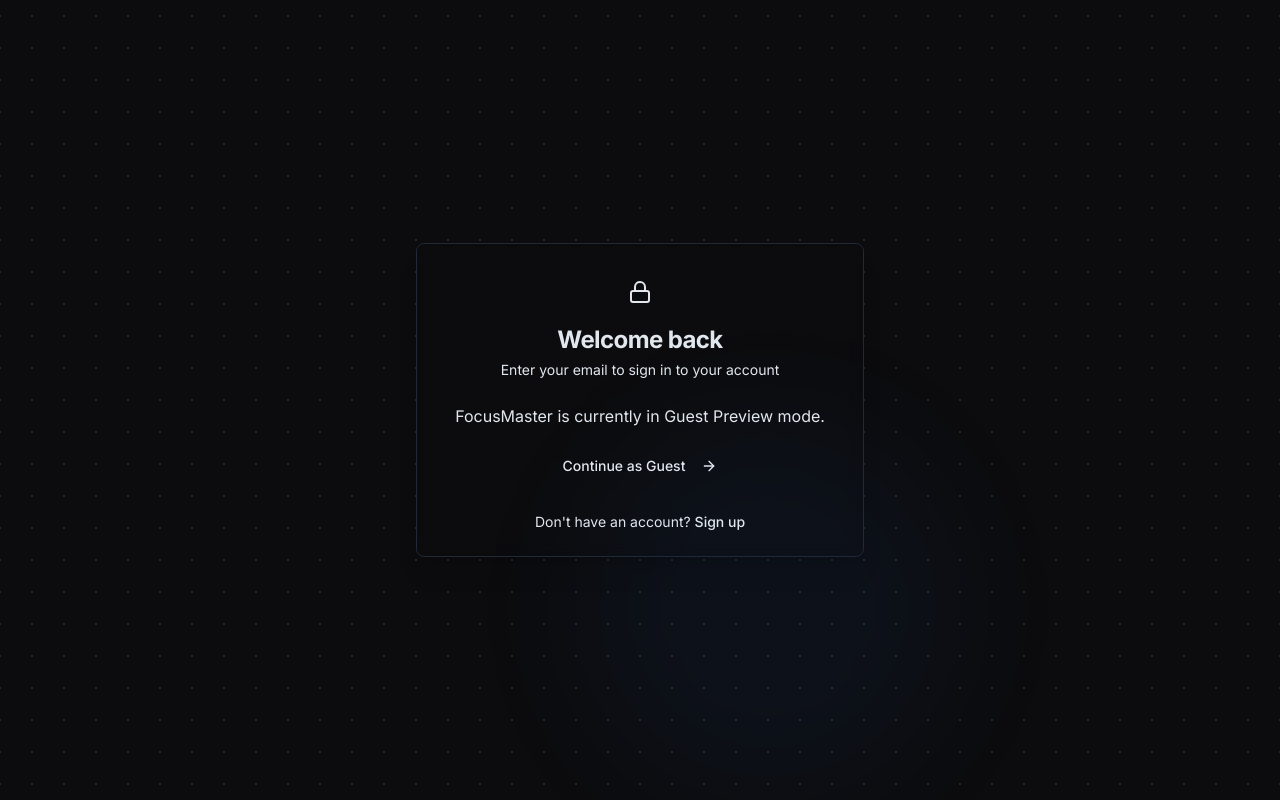
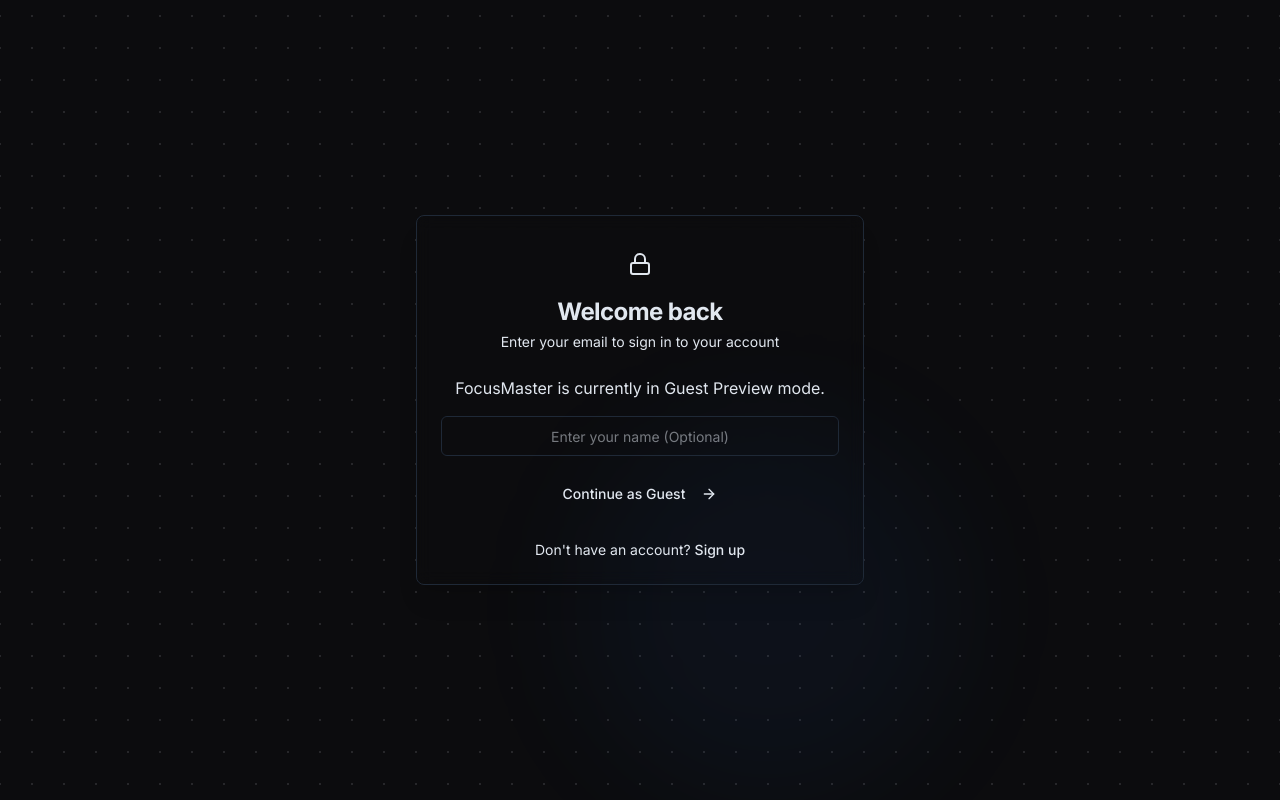
Before and after one commit to codxbrexx/FocusMaster, a React (Vite) app in the folder frontend/: page /login in a window 1280 px wide. Built offline with nearby package versions, Linux system fonts and the light colour scheme; no server answers.

Commit message:
guest mode

```diff
--- a/frontend/src/context/AuthContext.tsx
+++ b/frontend/src/context/AuthContext.tsx
@@ -16,7 +16,7 @@
   login: (email: string, password: string) => Promise<void>;
   register: (name: string, email: string, password: string) => Promise<void>;
   logout: () => void;
-  loginAsGuest: () => Promise<void>;
+  loginAsGuest: (name?: string) => Promise<void>;
 }
 
 const AuthContext = createContext<AuthContextType | undefined>(undefined);
@@ -88,9 +88,9 @@
     toast.success('Logged out');
   };
 
-  const loginAsGuest = async () => {
+  const loginAsGuest = async (name?: string) => {
     try {
-      const { data } = await api.post('/auth/guest');
+      const { data } = await api.post('/auth/guest', { name });
       // Token set in cookie
       localStorage.setItem('isGuest', 'true');
       setUser(data);
--- a/frontend/src/pages/Login.tsx
+++ b/frontend/src/pages/Login.tsx
@@ -1,14 +1,15 @@
-// import { useState } from 'react';
+import { useState } from 'react';
 import { useNavigate, Link } from 'react-router-dom';
 import { useAuth } from '../context/AuthContext';
 import { Button } from '../components/ui/button';
-// // import { Input } from '../components/ui/input';
+import { Input } from '../components/ui/input';
 import { Card, CardContent, CardHeader, CardTitle, CardDescription } from '../components/ui/card';
 import { Lock, ArrowRight } from 'lucide-react';
 // import { Mail, Loader2 } from 'lucide-react';
 // import { toast } from 'sonner';
 
 export function Login() {
+  const [guestName, setGuestName] = useState('');
   //   const [email, setEmail] = useState('');
   //   const [password, setPassword] = useState('');
   //   const [isLoading, setIsLoading] = useState(false);
@@ -95,18 +96,29 @@
               <p>FocusMaster is currently in Guest Preview mode.</p>
             </div>
 
+            <div className="space-y-4">
+              <div className="space-y-2 text-left">
+                <Input
+                  type="text"
+                  placeholder="Enter your name (Optional)"
+                  value={guestName}
+                  onChange={(e) => setGuestName(e.target.value)}
+                  className="text-center"
+                />
+              </div>
+
               <Button
                 type="button"
-              variant="default"
                 className="w-full"
                 size="lg"
                 onClick={() => {
-                loginAsGuest();
+                  loginAsGuest(guestName);
                   navigate('/');
                 }}
               >
                 Continue as Guest <ArrowRight className="ml-2 h-4 w-4" />
               </Button>
+            </div>
           </form>
 
           <div className="mt-6 text-center text-sm text-muted-foreground">
--- a/frontend/src/pages/Register.tsx
+++ b/frontend/src/pages/Register.tsx
@@ -1,14 +1,15 @@
-// import { useState } from 'react';
+import { useState } from 'react';
 import { useNavigate, Link } from 'react-router-dom';
 import { useAuth } from '../context/AuthContext';
 import { Button } from '../components/ui/button';
-// import { Input } from '../components/ui/input';
+import { Input } from '../components/ui/input';
 import { Card, CardContent, CardHeader, CardTitle, CardDescription } from '../components/ui/card';
 import { User, ArrowRight } from 'lucide-react';
 // import { Lock, Mail, Loader2 } from 'lucide-react';
 // import { toast } from 'sonner';
 
 export function Register() {
+  const [guestName, setGuestName] = useState('');
   //   const [name, setName] = useState('');
   //   const [email, setEmail] = useState('');
   //   const [password, setPassword] = useState('');
@@ -111,17 +112,29 @@
               Registration is currently disabled. Please use the Guest mode to access all features.
             </p>
 
+            <div className="space-y-4">
+              <div className="space-y-2 text-left">
+                <Input
+                  type="text"
+                  placeholder="Enter your name (Optional)"
+                  value={guestName}
+                  onChange={(e) => setGuestName(e.target.value)}
+                  className="text-center"
+                />
+              </div>
+
               <Button
                 type="button"
                 className="w-full"
                 size="lg"
                 onClick={() => {
-                loginAsGuest();
+                  loginAsGuest(guestName);
                   navigate('/');
                 }}
               >
                 Start as Guest <ArrowRight className="ml-2 h-4 w-4" />
               </Button>
+            </div>
           </div>
 
           <div className="mt-6 text-center text-sm text-muted-foreground">
--- a/frontend/src/services/api.ts
+++ b/frontend/src/services/api.ts
@@ -1,7 +1,7 @@
 import axios from 'axios';
 
 const api = axios.create({
-  baseURL: import.meta.env.VITE_API_URL || 'http://localhost:5000/api',
+  baseURL: import.meta.env.VITE_API_URL || (import.meta.env.PROD ? '/api' : 'http://localhost:5000/api'),
   withCredentials: true,
   headers: {
     'Content-Type': 'application/json',
```
Also changed, not shown: 1 other file (tests, documents, lock files or other folders). Lines whose indentation alone changed are shown as unchanged.
